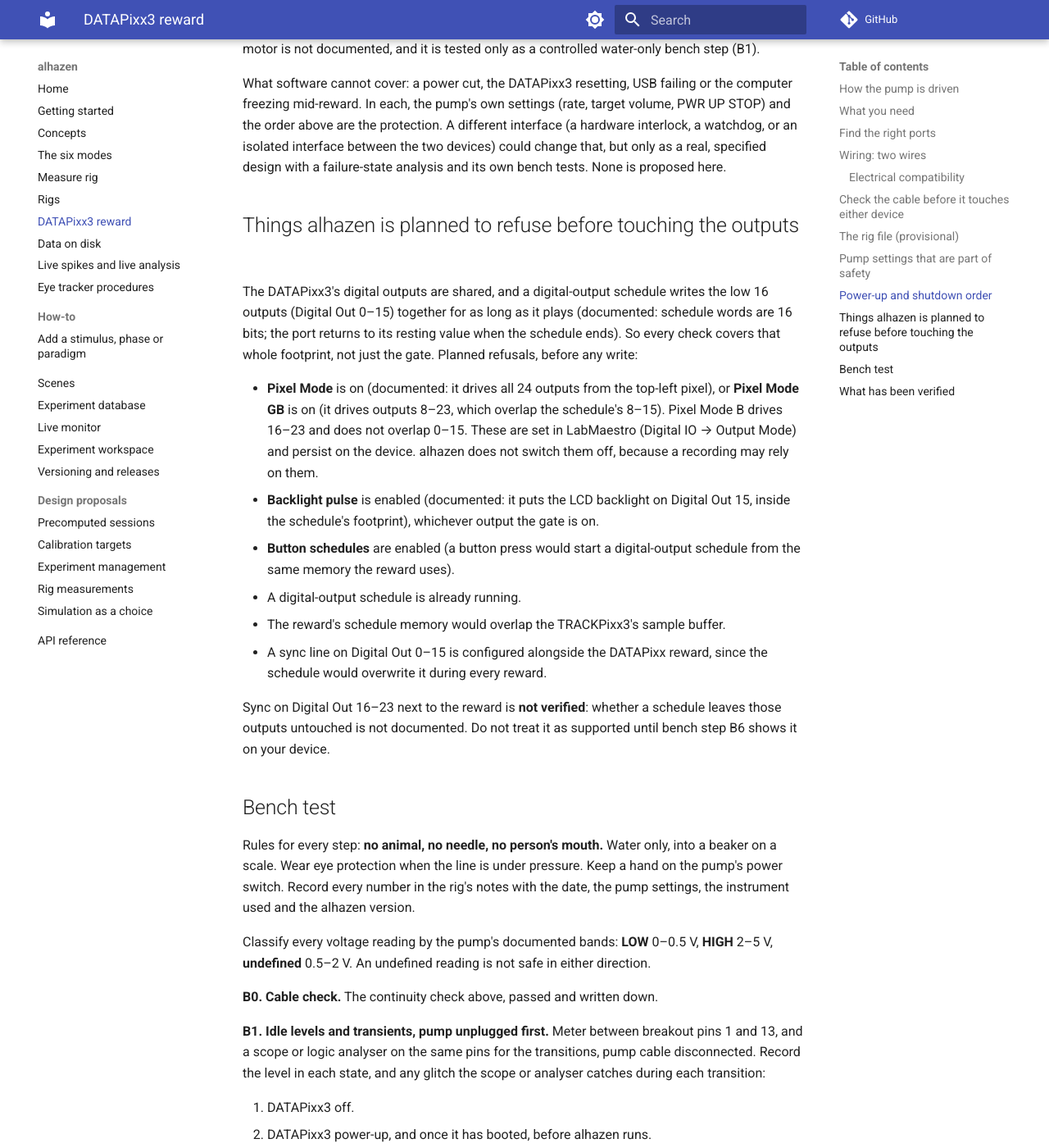
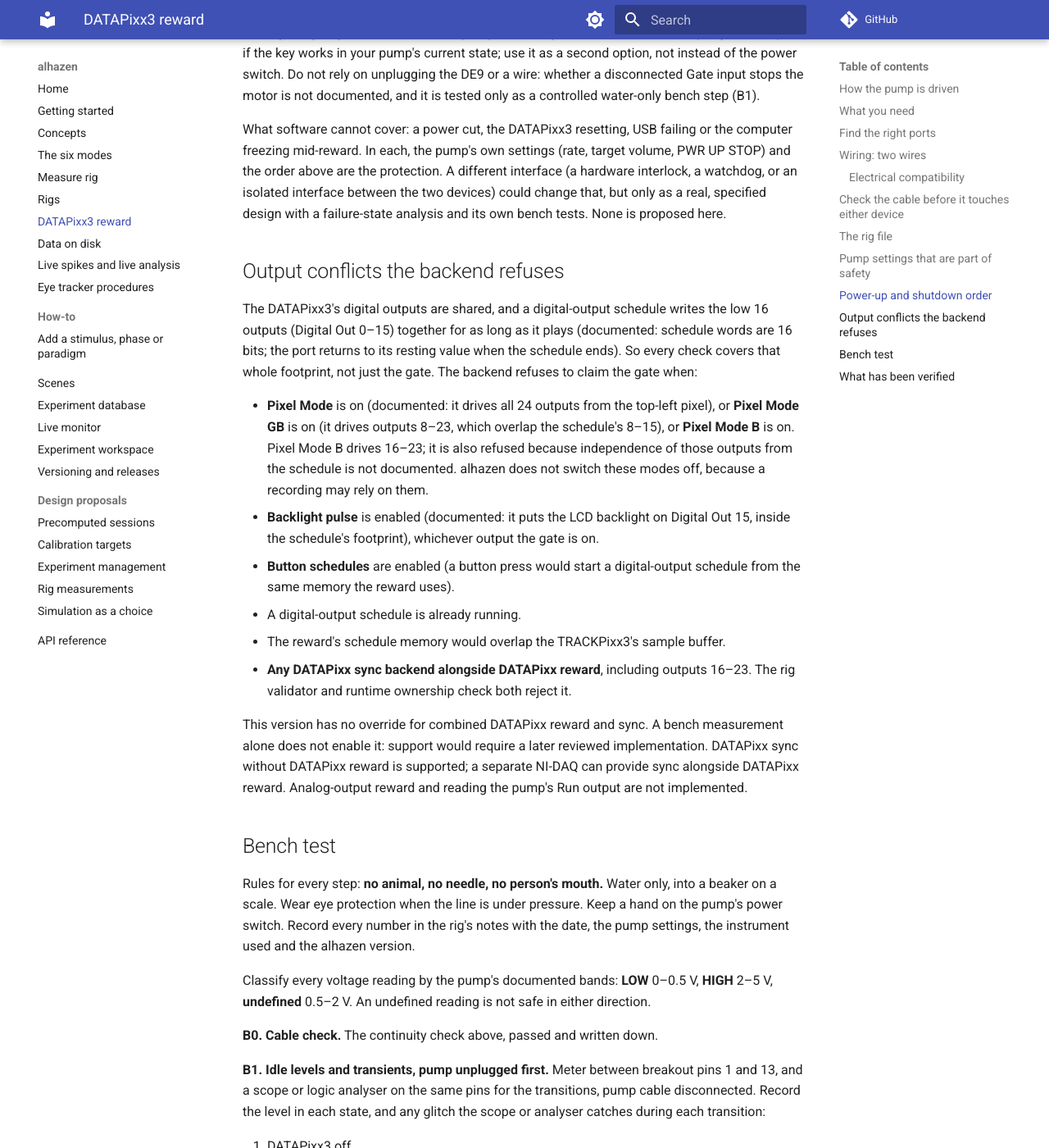
Before and after one commit to sh4r11f/alhazen, an MkDocs documentation site: the page built from docs/datapixx-reward.md, in a window 1280 px wide and 1400 px high, scrolled down 5177 px. Shown: the whole window at 82% size. Built offline with MkDocs 1.6.1 and Material for MkDocs 9.7.7, drawn with Linux system fonts in a browser that asks for light colours; comment, search, counter and statistics services are not loaded; some of the changed text lies outside the part shown.

Commit message:
docs: match DATAPixx guide to implemented config and unsupported sync combination

````diff
--- a/docs/datapixx-reward.md
+++ b/docs/datapixx-reward.md
@@ -1,22 +1,20 @@
 # DATAPixx3 reward: wiring and bench test for a WPI SP220i syringe pump
 
-!!! warning "Status: proposed. Not physically verified, not yet software-verified"
+!!! warning "Status: locally implemented, not physically verified"
     Nothing on this page has been tried on hardware. The wiring follows the
-    manufacturers' published pinouts. alhazen's DATAPixx reward backend is
-    still being written; its software verification is pending the final
-    integrated test suite, and no test result is claimed here. The rig-file
-    names and commands below are provisional and will be reconciled with the
-    backend when it lands. Until every item in
-    [What has been verified](#what-has-been-verified) is done on your own
-    bench, treat this rig's reward line as unverified. Do not connect it to an
-    animal.
+    manufacturers' published pinouts. The backend has software regression
+    tests using a stand-in for VPixx's library; passing those tests does not
+    verify physical pin voltages, pump behavior or liquid delivery. Until
+    the applicable items in [What has been verified](#what-has-been-verified)
+    are checked on your own bench, treat the reward line as unverified.
+    Do not connect it to an animal.
 
 This page covers one setup: a VPixx DATAPixx3 (the box that hosts the
 TRACKPixx3 and drives the VIEWPixx) gating a WPI SP220i syringe pump through
 the pump's TTL **Gate** input. It needs two wires and no soldering.
 
-Each section separates what the manufacturers **document** from what alhazen's
-backend is **planned** to do.
+Manufacturer electrical specifications, software behavior and outstanding
+physical bench checks are described separately.
 
 ## How the pump is driven
 
@@ -39,9 +37,9 @@
 alhazen cannot read either pump setting, so the rig file declares them and you
 must keep them true.
 
-Planned: the DATAPixx3 times the LOW period on its own clock (a hardware
-digital-output schedule), never with a Python sleep, and alhazen records the
-gate it **commanded**. A commanded gate is not evidence that juice came out.
+The backend programs the LOW period on the DATAPixx3's own clock (a finite
+hardware digital-output schedule), never with a Python sleep. Its record
+describes the gate it **commanded**, not evidence that juice came out.
 
 ## What you need
 
@@ -122,12 +120,12 @@
 
 Write down that the check passed and the date.
 
-## The rig file (provisional)
+## The rig file
 
 The reward line is part of the machine, so it goes in the rig file of the
 machine it is wired to, after the cable check and before bench step B2. The
-pump values are what you entered on the pump's keypad. Field names follow the
-backend's draft and may change:
+pump values are what you entered on the pump's keypad. The numbers below
+are an example, not defaults or a recommended dose; enter your actual values:
 
 ```yaml
 devices:
@@ -142,14 +140,14 @@
       rate_ul_per_min: 3000        # example: the value the pump shows
 ```
 
-Planned behaviour, to be confirmed against the integrated backend:
-`alhazen check-rig` validates this without moving the pump, and `--pulse`
-runs one short reward, which is a bench step (B2), not a routine check. A human
-session never opens the reward line whatever the rig file says (this is
-existing alhazen behaviour). `--mode simulate`, or a `--simulate` choice that
-includes the reward, stands it down so the DATAPixx3's outputs are not
-touched; a `--simulate` choice that names only other devices, the tracker say,
-leaves the real pump live.
+`alhazen check-rig` without `--pulse` does not schedule a reward, but it
+**does write the configured idle level**. It is not a read-only check. Keep
+the pump off until the polarity and physical idle voltage have been checked.
+Adding `--pulse` explicitly requests one 50 ms reward pulse (bench step B2).
+It checks the whole rig and also pulses any configured sync outputs, so keep
+other connected equipment ready for that. A human session never opens the
+reward line. `--mode simulate`, or a `--simulate` choice including the reward,
+stands the reward down; simulating only other devices leaves the real pump live.
 
 ## Pump settings that are part of safety
 
@@ -173,8 +171,8 @@
   running when its power comes back after an interruption (documented).
 
 A reward calibration measured at one rate or syringe does not apply to
-another; re-measure after any change. (Planned: alhazen keys each calibration
-to the declared syringe and rate.)
+another; re-measure after any change. alhazen keys each calibration to the
+declared pump model, syringe, rate, gate polarity, line and voltage.
 
 ## Power-up and shutdown order
 
@@ -188,7 +186,7 @@
 
 1. Pump power **OFF**.
 2. DATAPixx3 on; computer on.
-3. Run `alhazen check-rig --rig <your rig>` **without** `--pulse`. Planned: it
+3. Run `alhazen check-rig --rig <your rig>` **without** `--pulse`. It
    opens the DATAPixx3, refuses to continue if anything else claims the
    outputs (see below), drives Digital Out 0 HIGH and reads the device's
    register back. A register readback is not evidence of the voltage on the
@@ -198,7 +196,7 @@
    about short glitches.
 5. Only now switch the pump **ON**. Its display should show it stopped.
 
-**During a session** (planned): alhazen drives only the outputs it owns,
+**During a session**: alhazen drives only the outputs it owns,
 re-asserts the gate HIGH after every reward, and stops with an error instead
 of guessing when it cannot confirm the line state. It never repeats a reward
 whose outcome it could not confirm.
@@ -226,20 +224,20 @@
 specified design with a failure-state analysis and its own bench tests. None
 is proposed here.
 
-## Things alhazen is planned to refuse before touching the outputs
+## Output conflicts the backend refuses
 
 The DATAPixx3's digital outputs are shared, and a digital-output schedule
 writes the low 16 outputs (Digital Out 0–15) together for as long as it plays
 (documented: schedule words are 16 bits; the port returns to its resting
 value when the schedule ends). So every check covers that whole footprint,
-not just the gate. Planned refusals, before any write:
+not just the gate. The backend refuses to claim the gate when:
 
 - **Pixel Mode** is on (documented: it drives all 24 outputs from the
   top-left pixel), or **Pixel Mode GB** is on (it drives outputs 8–23, which
-  overlap the schedule's 8–15). Pixel Mode B drives 16–23 and does not overlap
-  0–15. These are set in LabMaestro (Digital IO → Output Mode) and persist on
-  the device. alhazen does not switch them off, because a recording may rely
-  on them.
+  overlap the schedule's 8–15), or **Pixel Mode B** is on. Pixel Mode B
+  drives 16–23; it is also refused because independence of those outputs from
+  the schedule is not documented. alhazen does not switch these modes off,
+  because a recording may rely on them.
 - **Backlight pulse** is enabled (documented: it puts the LCD backlight on
   Digital Out 15, inside the schedule's footprint), whichever output the gate
   is on.
@@ -247,12 +245,14 @@
   digital-output schedule from the same memory the reward uses).
 - A digital-output schedule is already running.
 - The reward's schedule memory would overlap the TRACKPixx3's sample buffer.
-- A sync line on Digital Out 0–15 is configured alongside the DATAPixx
-  reward, since the schedule would overwrite it during every reward.
+- **Any DATAPixx sync backend alongside DATAPixx reward**, including outputs
+  16–23. The rig validator and runtime ownership check both reject it.
 
-Sync on Digital Out 16–23 next to the reward is **not verified**: whether a
-schedule leaves those outputs untouched is not documented. Do not treat it as
-supported until bench step B6 shows it on your device.
+This version has no override for combined DATAPixx reward and sync. A bench
+measurement alone does not enable it: support would require a later reviewed
+implementation. DATAPixx sync without DATAPixx reward is supported; a separate
+NI-DAQ can provide sync alongside DATAPixx reward. Analog-output reward and
+reading the pump's Run output are not implemented.
 
 ## Bench test
 
@@ -312,14 +312,13 @@
 liquid arriving at the outlet. Check outlet delivery separately with the
 actual syringe and tubing; do not report the Run indication as liquid latency.
 
-**B6. Shared outputs.** With the TRACKPixx3 recording and any sync lines
-connected to the logic analyser, run rewards and sync pulses together only
-in an explicitly authorized bench configuration. Check that Digital Out 0
-follows the reward waveform, configured sync lines carry exactly their
-requested pulses without loss or stretching, and every unrelated output
-stays unchanged. Check whether the reward schedule leaves outputs 16–23
-independent; until this is demonstrated, sync next to the reward stays
-unsupported.
+**B6. Shared tracker and other outputs.** With TRACKPixx3 recording, monitor
+Digital Out 0 and the other DOUT lines with the analyser during rewards.
+Check the gate waveform, that unrelated lines stay at their prior levels,
+and that gaze recording continues. Do not configure DATAPixx sync at the
+same time: the backend rejects that combination. Investigating upper-output
+independence for a future implementation requires a separate reviewed bench
+diagnostic, not an override of this refusal.
 
 **B7. Failure drills, water only.**
 
@@ -344,6 +343,7 @@
 | Digital Out 0 level and glitches at power-up, reset, USB loss, power off | bench B1 (scope or analyser) | **not verified** |
 | Disconnected Gate input behaviour | bench B1 (controlled, water only) | **not verified** |
 | Gate behaviour, latency, dose per gate, repeated gates, target volume | bench B2–B5 | **not verified** |
-| Outputs 16–23 untouched by a schedule; sync and reward together | bench B6 | **not verified** |
+| Unrelated outputs stable and tracker continues during reward | bench B6 | **not verified** |
+| DATAPixx sync together with DATAPixx reward | validation and runtime ownership | **not supported; rejected** |
 | Failure drills | bench B7 | **not verified** |
-| alhazen DATAPixx backend (refusals, timing, uncertain-state handling) | final integrated test suite | **planned; software verification pending** |
+| alhazen DATAPixx backend (refusals, timing, uncertain-state handling) | software regression tests with a stand-in SDK | **software tested; not hardware verified** |
````
